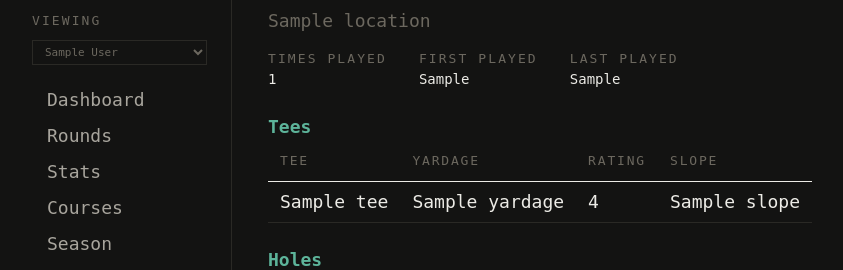
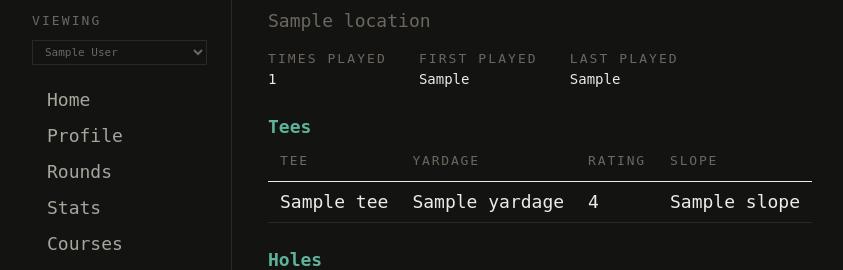
Before and after one commit to BitNinja01/pinsheet-server, a Flask app: template source/web/templates/course_detail.html in a window 1280 px wide. Shown: the part 70-340 px from the top of the page, without its empty margins (16-859 px from the left). Run offline with Flask 3, Linux system fonts and the light colour scheme; the template is opened without the code that fills it: most values are stand-ins (such as "Sample title", 1, 10 or a date in 2020); parts of the project's set-up code (start-up, migrations or seed data) failed here and were passed over; some web fonts are replaced.

Commit message:
feat: rename Dashboard nav to Home, add Profile nav link (P1_022)

```diff
--- a/source/web/templates/base.html
+++ b/source/web/templates/base.html
@@ -36,7 +36,8 @@
                 </div>
                 {% set user_qs = "?user=" + g.view_user.username if not g.is_own_data else "" %}
                 <nav class="ps-nav">
-                    <a href="/{{ user_qs }}" class="{% if current_page == 'dashboard' %}is-active{% endif %}">Dashboard</a>
+                    <a href="/{{ user_qs }}" class="{% if current_page == 'dashboard' %}is-active{% endif %}">Home</a>
+                    <a href="/profile{{ user_qs }}" class="{% if current_page == 'profile' %}is-active{% endif %}">Profile</a>
                     <a href="/rounds{{ user_qs }}" class="{% if current_page in ('round_entry', 'rounds_list') %}is-active{% endif %}">Rounds</a>
                     <a href="/stats{{ user_qs }}" class="{% if current_page == 'stats' %}is-active{% endif %}">Stats</a>
                     <a href="/courses{{ user_qs }}" class="{% if current_page == 'courses' %}is-active{% endif %}">Courses</a>
```
